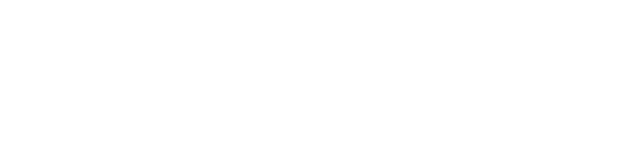
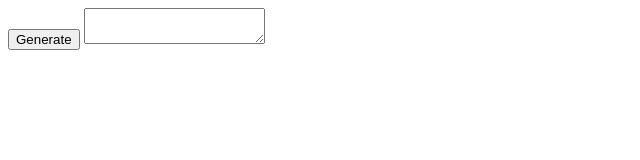
Before and after one commit to jdc20181/RandomPasswordGenerator, a plain HTML site: page index.html in a window 1280 px wide. Shown: the whole page, without its empty margins (0-640 px from the left). Drawn offline with Linux system fonts and the light colour scheme.

Commit message:
Update index.html

```diff
--- a/index.html
+++ b/index.html
@@ -22,6 +22,7 @@ function generateRandStr() {
 </script>
     </head>
     <body>
- <input id="result" type="text>
+        <button onclick="rand()">Generate</button>
+        <textarea id="result"></textarea>
                           </body>
                           </html>
```
